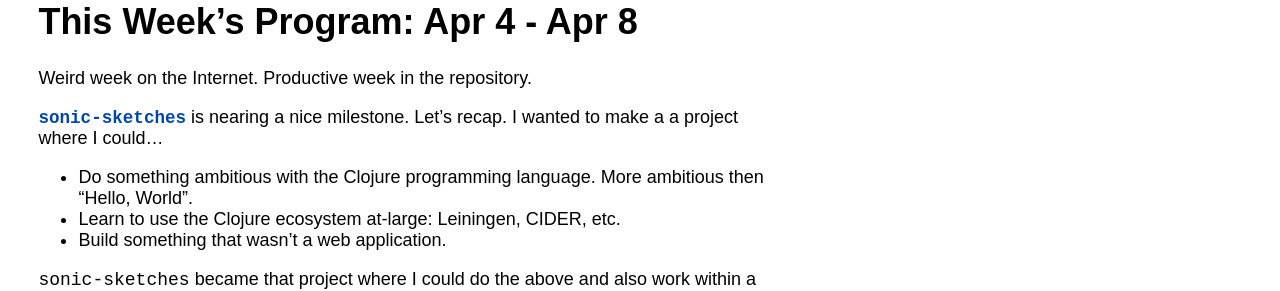
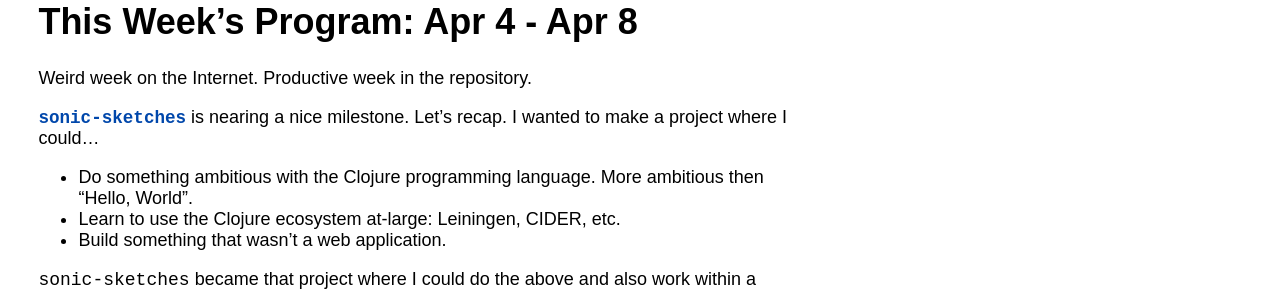
Before and after one commit to mwunsch/mwunsch.github.io, a Jekyll site: the page built from tinyletter/_posts/2016-04-08-panama_papers.md, in a window 1280 px wide. Shown: the part 181-472 px from the top of the page. Built offline with Jekyll 4.4.1, drawn with Linux system fonts in a browser that asks for light colours.

```diff
--- a/tinyletter/_posts/2016-04-08-panama_papers.md
+++ b/tinyletter/_posts/2016-04-08-panama_papers.md
@@ -9,7 +9,7 @@ This Week's Program: Apr 4 - Apr 8
 Weird week on the Internet. Productive week in the repository.
 
 [`sonic-sketches`](https://github.com/mwunsch/sonic-sketches) is
-nearing a nice milestone. Let's recap. I wanted to make a a project
+nearing a nice milestone. Let's recap. I wanted to make a project
 where I could…
 
 + Do something ambitious with the Clojure programming language. More
```
